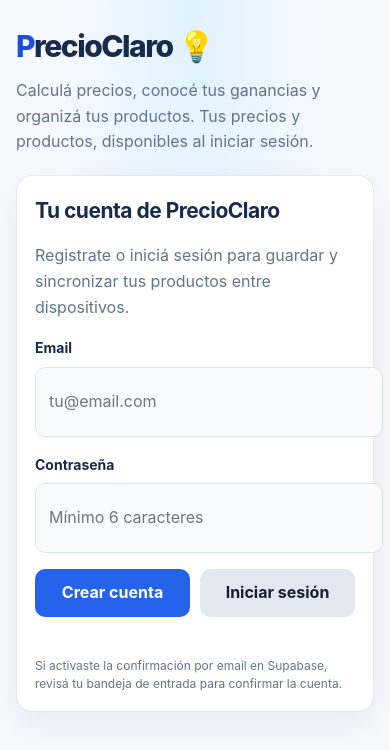
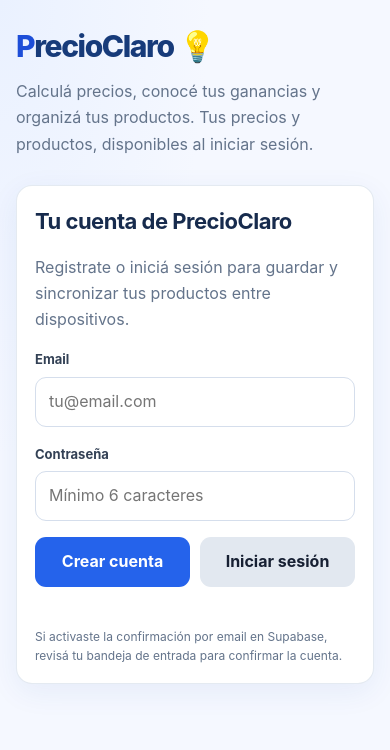
Before and after one commit to sanchezmati777222-glitch/precioclaro, a plain HTML site: page index.html in a window 390 px wide. Drawn offline with nearby package versions, Linux system fonts and the light colour scheme.

Commit message:
index.html

```diff
--- a/index.html
+++ b/index.html
@@ -307,6 +307,168 @@
     @media (prefers-reduced-motion: reduce) {
       *, *::before, *::after { transition: none !important; }
     }
+
+/* Rediseño visual de PrecioClaro */
+body {
+  color: var(--texto);
+  background:
+    radial-gradient(ellipse at top left, #eaf1ff 0, transparent 38%),
+    var(--fondo);
+  font-family: Inter, -apple-system, BlinkMacSystemFont, "Segoe UI", sans-serif;
+}
+
+header {
+  text-align: left;
+  margin-bottom: 28px;
+}
+
+header h1 {
+  font-size: clamp(30px, 4vw, 40px);
+  font-weight: 800;
+  letter-spacing: -1.4px;
+  color: #173b7a;
+  margin-bottom: 8px;
+}
+
+header .muted {
+  max-width: 560px;
+  line-height: 1.65;
+}
+
+.panel {
+  background: var(--tarjeta);
+  border: 1px solid rgba(226, 232, 240, 0.9);
+  border-radius: 20px;
+  padding: clamp(18px, 3vw, 28px);
+  margin-bottom: 22px;
+  box-shadow: var(--sombra);
+}
+
+.panel h2 {
+  font-size: 22px;
+  letter-spacing: -0.5px;
+  margin: 0 0 8px;
+}
+
+.section-title {
+  font-size: 15px;
+  color: #1d4ed8;
+  margin-top: 26px;
+  padding-bottom: 10px;
+  border-bottom: 1px solid var(--borde);
+}
+
+label {
+  display: block;
+  font-size: 13px;
+  font-weight: 650;
+  margin-top: 17px;
+  margin-bottom: 7px;
+  color: #334155;
+}
+
+input {
+  width: 100%;
+  box-sizing: border-box;
+  min-height: 46px;
+  padding: 11px 13px;
+  border: 1px solid #d5deec;
+  border-radius: 11px;
+  background: #fff;
+  color: var(--texto);
+  font: inherit;
+  transition: border-color .15s, box-shadow .15s;
+}
+
+input:focus {
+  outline: none;
+  border-color: var(--azul);
+  box-shadow: 0 0 0 3px rgba(37, 99, 235, .12);
+}
+
+button {
+  border: 0;
+  border-radius: 11px;
+  padding: 12px 17px;
+  font: inherit;
+  font-weight: 700;
+  cursor: pointer;
+  transition: transform .15s, box-shadow .15s, background .15s;
+}
+
+button:hover {
+  transform: translateY(-1px);
+}
+
+button.primary {
+  background: linear-gradient(135deg, #2563eb, #1d4ed8);
+  color: #fff;
+  box-shadow: 0 5px 14px rgba(37, 99, 235, .2);
+}
+
+.result {
+  background: linear-gradient(145deg, #eff6ff, #f8fbff);
+  border: 1px solid #dbeafe;
+  border-radius: 16px;
+  padding: 20px;
+  margin-top: 22px;
+}
+
+.price {
+  color: #1d4ed8;
+  font-size: clamp(32px, 5vw, 42px);
+  font-weight: 850;
+  letter-spacing: -1.2px;
+  overflow-wrap: anywhere;
+  margin: 8px 0;
+}
+
+.product {
+  background: #fff;
+  border: 1px solid var(--borde);
+  border-radius: 16px;
+  padding: 17px;
+  transition: border-color .15s, box-shadow .15s;
+}
+
+.product:hover {
+  border-color: #bfdbfe;
+  box-shadow: 0 5px 18px rgba(30, 64, 175, .06);
+}
+
+.product-price {
+  color: #1d4ed8;
+  font-size: 23px;
+  font-weight: 800;
+}
+
+.help, .muted {
+  color: var(--secundario);
+}
+
+.help {
+  font-size: 12px;
+  line-height: 1.6;
+}
+
+footer {
+  max-width: 700px;
+  padding: 16px 8px;
+}
+
+@media (max-width: 480px) {
+  header h1 {
+    font-size: 30px;
+  }
+
+  .panel {
+    border-radius: 16px;
+  }
+
+  .result {
+    padding: 16px;
+  }
+}
   </style>
 </head>
 <body>
```
